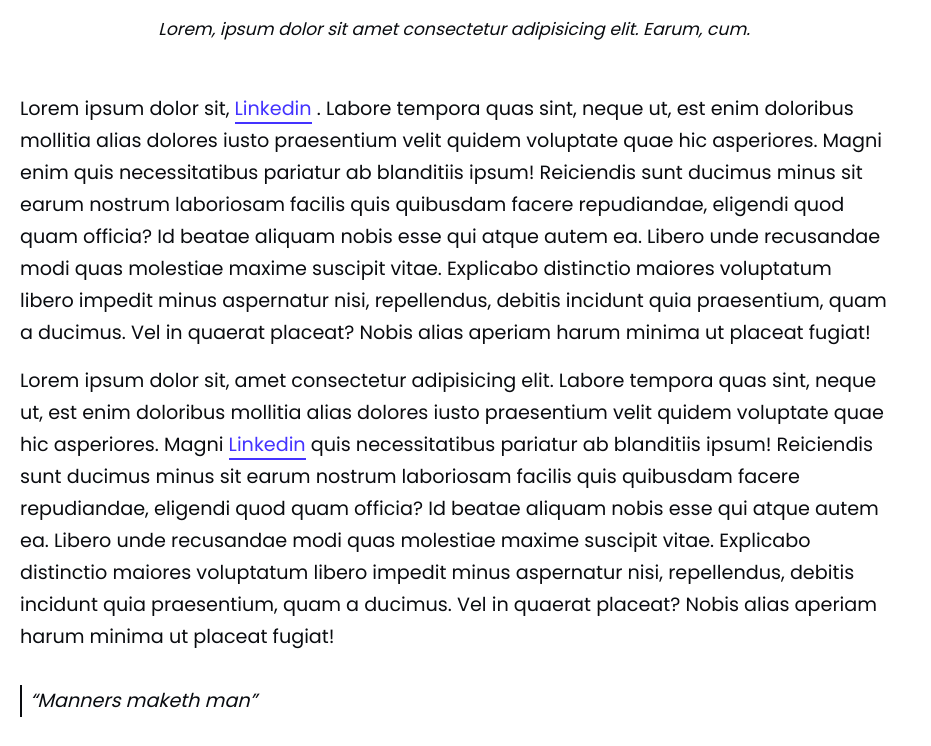
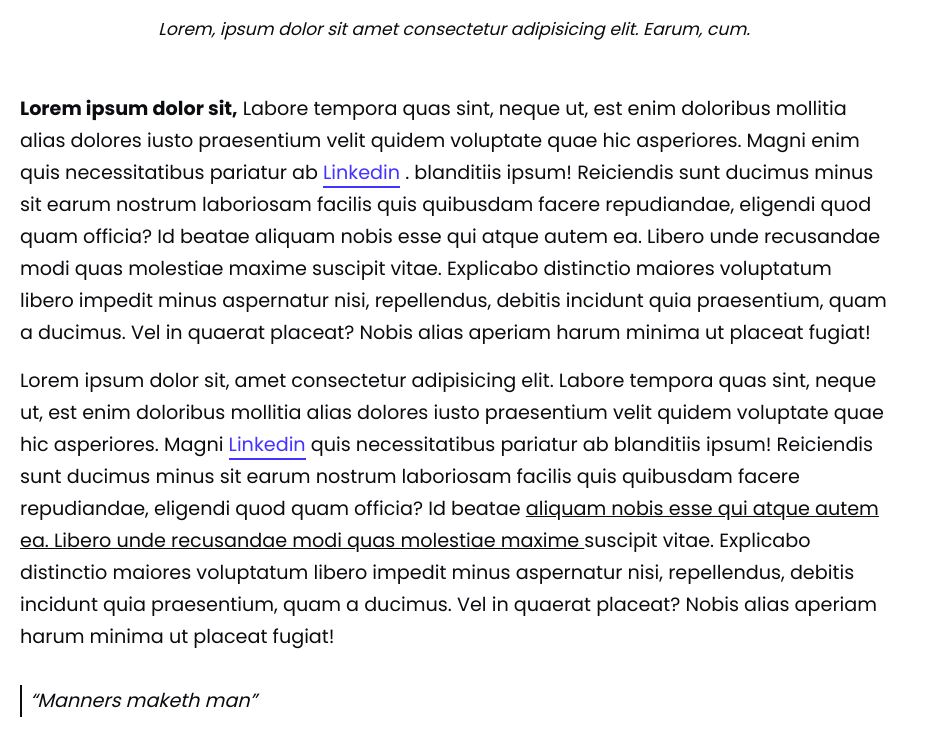
Before and after one commit to Joshua-Chu/blog-project, a plain HTML site: page blogs/blog-1.html in a window 1280 px wide. Shown: the part 996-1742 px from the top of the page, without its empty margins (0-931 px from the left). Drawn offline with Linux system fonts and the light colour scheme.

Commit message:
add request changes

```diff
--- a/blogs/blog-1.html
+++ b/blogs/blog-1.html
@@ -31,18 +31,21 @@
 				<article class="post__container">
 					<figure>
 						<img src="../assets/sample.jpg" alt="post photo" />
-						<figcaption>Lorem, ipsum dolor sit amet consectetur adipisicing elit. Earum, cum.</figcaption>
+						<figcaption>
+							<em> Lorem, ipsum dolor sit amet consectetur adipisicing elit. Earum, cum. </em>
+						</figcaption>
 					</figure>
 
 					<p>
-						Lorem ipsum dolor sit, <a href="https://www.linkedin.com/in/joshuachu627/">Linkedin</a> . Labore
-						tempora quas sint, neque ut, est enim doloribus mollitia alias dolores iusto praesentium velit
-						quidem voluptate quae hic asperiores. Magni enim quis necessitatibus pariatur ab blanditiis
-						ipsum! Reiciendis sunt ducimus minus sit earum nostrum laboriosam facilis quis quibusdam facere
-						repudiandae, eligendi quod quam officia? Id beatae aliquam nobis esse qui atque autem ea. Libero
-						unde recusandae modi quas molestiae maxime suscipit vitae. Explicabo distinctio maiores
-						voluptatum libero impedit minus aspernatur nisi, repellendus, debitis incidunt quia praesentium,
-						quam a ducimus. Vel in quaerat placeat? Nobis alias aperiam harum minima ut placeat fugiat!
+						<b> Lorem ipsum dolor sit,</b>
+						Labore tempora quas sint, neque ut, est enim doloribus mollitia alias dolores iusto praesentium
+						velit quidem voluptate quae hic asperiores. Magni enim quis necessitatibus pariatur ab
+						<a href="https://www.linkedin.com/in/joshuachu627/">Linkedin</a> . blanditiis ipsum! Reiciendis
+						sunt ducimus minus sit earum nostrum laboriosam facilis quis quibusdam facere repudiandae,
+						eligendi quod quam officia? Id beatae aliquam nobis esse qui atque autem ea. Libero unde
+						recusandae modi quas molestiae maxime suscipit vitae. Explicabo distinctio maiores voluptatum
+						libero impedit minus aspernatur nisi, repellendus, debitis incidunt quia praesentium, quam a
+						ducimus. Vel in quaerat placeat? Nobis alias aperiam harum minima ut placeat fugiat!
 					</p>
 
 					<p>
@@ -51,7 +54,9 @@
 						asperiores. Magni <a href="https://www.linkedin.com/in/joshuachu627/">Linkedin</a> quis
 						necessitatibus pariatur ab blanditiis ipsum! Reiciendis sunt ducimus minus sit earum nostrum
 						laboriosam facilis quis quibusdam facere repudiandae, eligendi quod quam officia? Id beatae
-						aliquam nobis esse qui atque autem ea. Libero unde recusandae modi quas molestiae maxime
+						<u>
+							aliquam nobis esse qui atque autem ea. Libero unde recusandae modi quas molestiae maxime
+						</u>
 						suscipit vitae. Explicabo distinctio maiores voluptatum libero impedit minus aspernatur nisi,
 						repellendus, debitis incidunt quia praesentium, quam a ducimus. Vel in quaerat placeat? Nobis
 						alias aperiam harum minima ut placeat fugiat!
--- a/styles/blog.css
+++ b/styles/blog.css
@@ -120,8 +120,21 @@ blockquote {
 	cursor: pointer;
 	transform: scale(1.2);
 }
+/*
+@media (min-width: 1000px) {
+	aside {
+		border-left: 3px solid var(--accent);
+		padding-left: 16px;
+		color: var(--accent);
+		display: initial;
+		min-width: 25%;
+		min-height: 200px;
+		right: 5%;
+		position: fixed;
+	}
+} */
 
-@media (min-width: 700px) {
+@media (min-width: 1000px) {
 	section {
 		margin-right: auto;
 		margin-left: auto;
@@ -132,7 +145,7 @@ blockquote {
 		padding-left: 16px;
 		color: var(--accent);
 		display: initial;
-		min-width: 25%;
+		max-width: 265px;
 		min-height: 200px;
 		right: 5%;
 		position: fixed;
--- a/styles/main.css
+++ b/styles/main.css
@@ -1,7 +1,6 @@
 @import url("https://fonts.googleapis.com/css2?family=Poppins:wght@400;600;700&display=swap");
 
 @import "global.css";
-@import "header.css";
 @import "blogs.css";
 @import "reset.css";
 
```
Also changed, not shown: assets/josh.jpeg (added).
